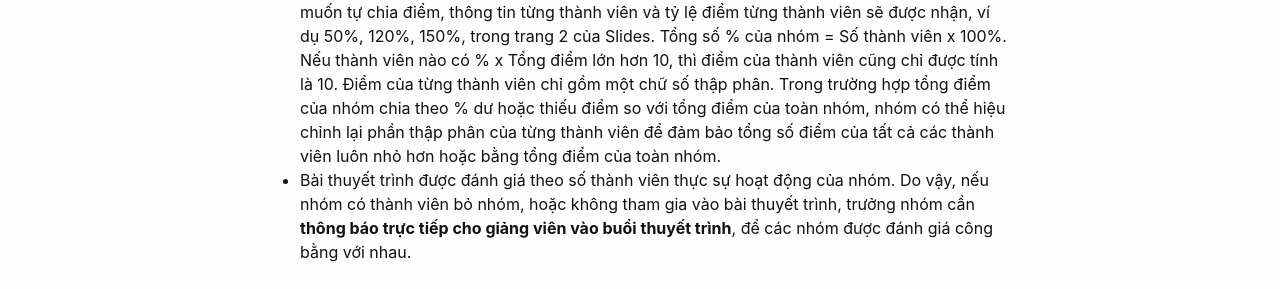
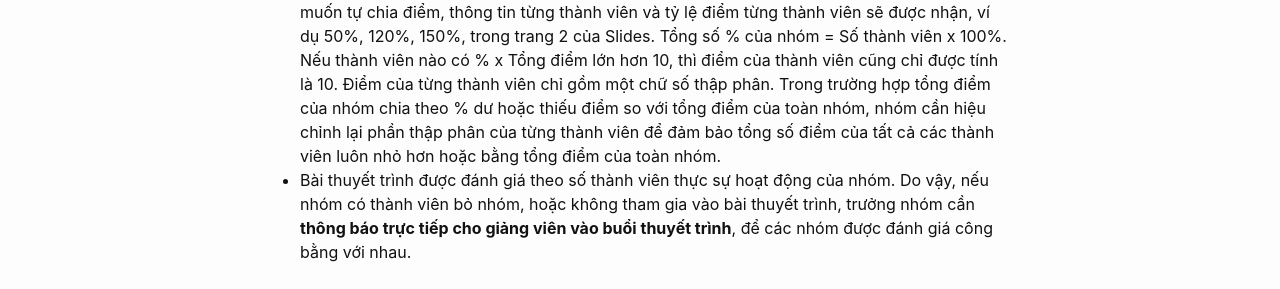
Before and after one commit to ngohuybien/ngohuybien.github.io, a Jekyll site: the page built from _posts/2024-01-29-enterprise-project-presentation-topics.md, in a window 1280 px wide and 900 px high. Shown: the part 444-733 px from the top of the window. Built offline with Jekyll 4.4.1, drawn with Linux system fonts in a browser that asks for light colours; some of the changed text lies outside the part shown.

Commit message:
Update 2024-01-29-enterprise-project-presentation-topics.md

```diff
--- a/_posts/2024-01-29-enterprise-project-presentation-topics.md
+++ b/_posts/2024-01-29-enterprise-project-presentation-topics.md
@@ -10,7 +10,7 @@
 
 ## 1. Quy định chung
 * Điểm thuyết trình được **chia đều** cho các thành viên cho nhóm.
-* Nếu nhóm có mong muốn **tự chia điểm thuyết trình** theo **tỷ lệ riêng**, thì cần ghi rõ mong muốn tự chia điểm, thông tin từng thành viên và tỷ lệ điểm từng thành viên sẽ được nhận, ví dụ 50%, 120%, 150%, trong trang 2 của Slides. Tổng số % của nhóm = Số thành viên x 100%. Nếu thành viên nào có % x Tổng điểm lớn hơn 10, thì điểm của thành viên cũng chỉ được tính là 10. Điểm của từng thành viên chỉ gồm một chữ số thập phân. Trong trường hợp tổng điểm của nhóm chia theo % dư hoặc thiếu điểm so với tổng điểm của toàn nhóm, nhóm có thể hiệu chỉnh lại phần thập phân của từng thành viên để đảm bảo tổng số điểm của tất cả các thành viên luôn nhỏ hơn hoặc bằng tổng điểm của toàn nhóm.
+* Nếu nhóm có mong muốn **tự chia điểm thuyết trình** theo **tỷ lệ riêng**, thì cần ghi rõ mong muốn tự chia điểm, thông tin từng thành viên và tỷ lệ điểm từng thành viên sẽ được nhận, ví dụ 50%, 120%, 150%, trong trang 2 của Slides. Tổng số % của nhóm = Số thành viên x 100%. Nếu thành viên nào có % x Tổng điểm lớn hơn 10, thì điểm của thành viên cũng chỉ được tính là 10. Điểm của từng thành viên chỉ gồm một chữ số thập phân. Trong trường hợp tổng điểm của nhóm chia theo % dư hoặc thiếu điểm so với tổng điểm của toàn nhóm, nhóm cần hiệu chỉnh lại phần thập phân của từng thành viên để đảm bảo tổng số điểm của tất cả các thành viên luôn nhỏ hơn hoặc bằng tổng điểm của toàn nhóm.
 * Bài thuyết trình được đánh giá theo số thành viên thực sự hoạt động của nhóm. Do vậy, nếu nhóm có thành viên bỏ nhóm, hoặc không tham gia vào bài thuyết trình, trưởng nhóm cần **thông báo trực tiếp cho giảng viên vào buổi thuyết trình**, để các nhóm được đánh giá công bằng với nhau.
 
 ## 2. Quy định về bài thuyết trình
```
